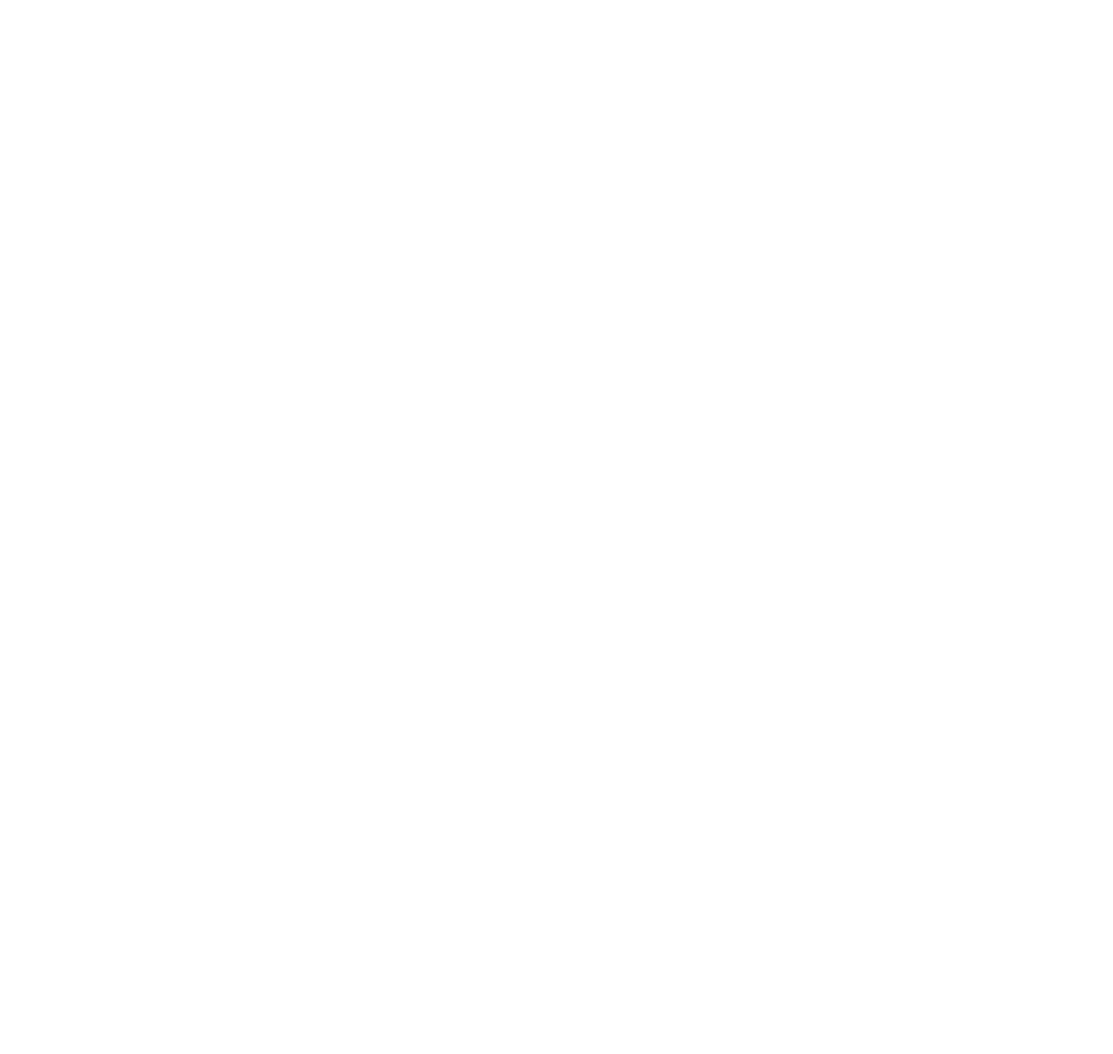
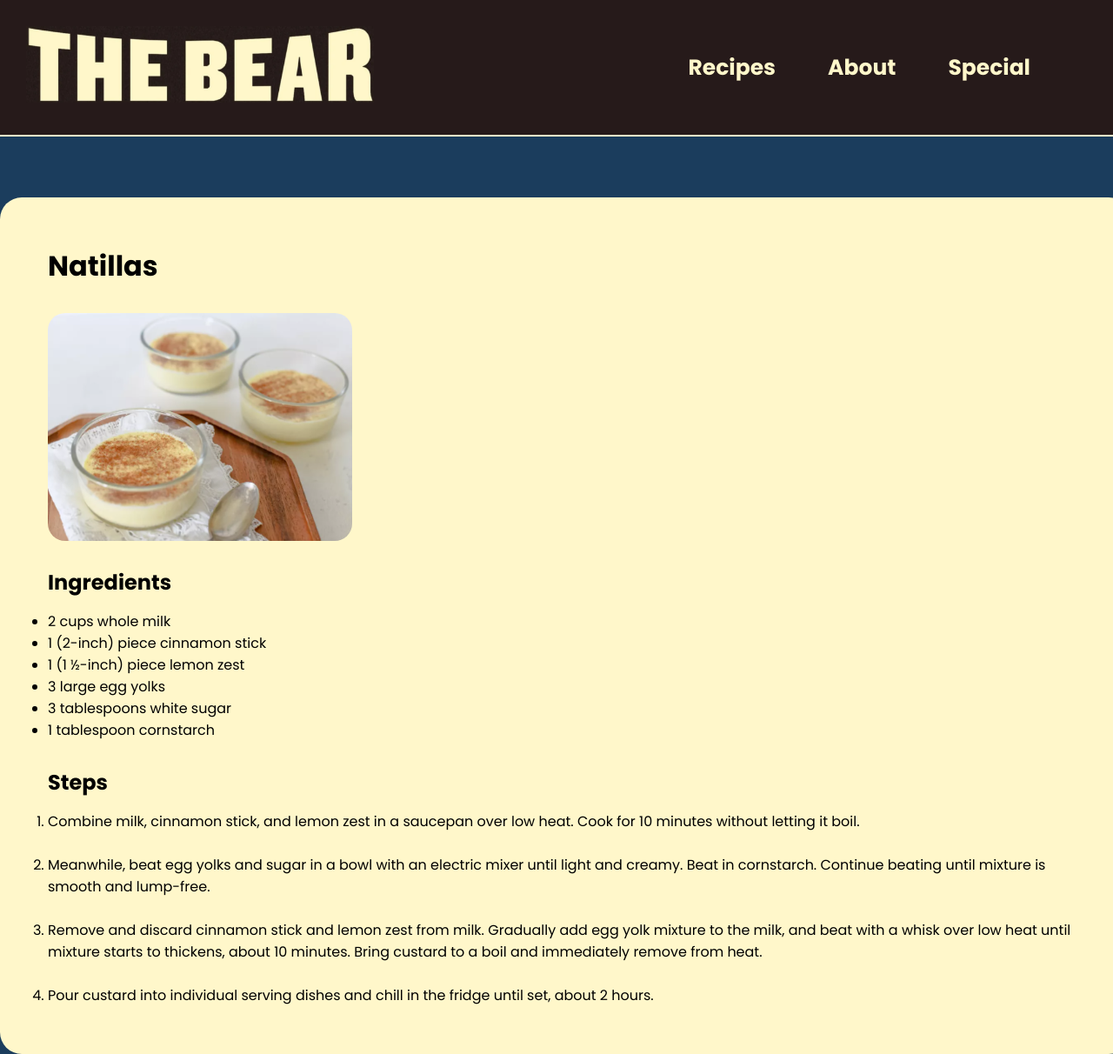
Before and after one commit to fjcorfel/odin-recipes, a plain HTML site: page pages/natillas.html in a window 1280 px wide. Shown: the whole page at 87% size. Before the commit the page ends 800 px from the top, so only its background shows below. Drawn offline with Linux system fonts and the light colour scheme.

Commit message:
Add the recipes information and apply font family

```diff
--- a/pages/natillas.html
+++ b/pages/natillas.html
@@ -0,0 +1,79 @@
+<!DOCTYPE html>
+<html lang="en">
+
+<head>
+    <meta charset="UTF-8">
+    <meta name="viewport" content="width=device-width, initial-scale=1.0">
+    <title>The Bear - Cheesecake</title>
+    <link rel="stylesheet" href="../style.css">
+    <link rel="icon" href="../images/bear-logo.png">
+    <link rel="preconnect" href="https://fonts.googleapis.com">
+    <link rel="preconnect" href="https://fonts.gstatic.com" crossorigin>
+    <link href="https://fonts.googleapis.com/css2?family=Poppins:ital,wght@0,100;0,200;0,300;0,400;0,500;0,600;0,700;0,800;0,900;1,100;1,200;1,300;1,400;1,500;1,600;1,700;1,800;1,900&display=swap" rel="stylesheet">
+
+</head>
+
+<body>
+
+    <div class="header-container">
+        <div class="header-logo">
+            <a href="../index.html" title="Homepage">
+                <img src="../images/the-bear-logo.png" alt="The Bear logo">
+            </a>
+
+        </div>
+
+        <div class="links-container">
+            <a href="./recipes.html">Recipes</a>
+            <a href="https://en.wikipedia.org/wiki/The_Bear_(TV_series)" target="_blank" rel="noopener noreferrer">About</a>
+            <a href="https://www.youtube.com/watch?v=dQw4w9WgXcQ" target="_blank" rel="noopener noreferrer">Special</a>
+        </div>
+    </div>
+
+    <div class="recipe-info-container">
+        <h1>Natillas</h1>
+        <img src="../../images/natillas.png" alt="Yummy Natillas" width="350">
+
+        <h2>Ingredients</h2>
+
+        <ul>
+            <li>2 cups whole milk</li>
+            <li>1 (2-inch) piece cinnamon stick</li>
+            <li>1 (1 ½-inch) piece lemon zest</li>
+            <li>3 large egg yolks</li>
+            <li>3 tablespoons white sugar</li>
+            <li>1 tablespoon cornstarch</li>
+        </ul>
+
+        <h2>Steps</h2>
+
+        <ol>
+            <li>Combine milk, cinnamon stick, and lemon zest in a saucepan over low
+                heat. Cook for 10 minutes without letting it boil.</li>
+
+            <br>
+
+            <li>Meanwhile, beat egg yolks and sugar in a bowl with an electric mixer
+                until light and creamy. Beat in cornstarch. Continue beating until
+                mixture is smooth and lump-free.</li>
+
+            <br>
+
+            <li>Remove and discard cinnamon stick and lemon zest from milk.
+                Gradually add egg yolk mixture to the milk, and beat with a whisk
+                over low heat until mixture starts to thickens, about 10 minutes.
+                Bring custard to a boil and immediately remove from heat.</li>
+
+            <br>
+
+            <li>Pour custard into individual serving dishes and chill in the fridge
+                until set, about 2 hours.</li>
+        </ol>
+
+
+
+    </div>
+
+
+</body>
+</html>
--- a/style.css
+++ b/style.css
@@ -2,11 +2,11 @@
     margin: 0px;
     padding: 0px;
     box-sizing: border-box;
-    font-family: sans-serif;
 }
 
 body {
     background-color: #1b3d5d;
+    font-family: "Poppins", sans-serif;
 }
 
 .header-container {
@@ -41,6 +41,7 @@ body {
     font-weight: bolder;
     font-size: 25px;
     padding: 10px;
+    font-family: "Poppins", sans-serif;
 
 }
 
@@ -122,3 +123,31 @@ body {
     margin: 0px 25px 25px 500px;
 
 }
+
+.recipe-info-container {
+    display: flex;
+    background-color: #fff7ca;
+    margin: 0 auto;
+    width: 1300px;
+    border-radius: 25px;
+    padding: 55px;
+    margin-top: 70px;
+    flex-direction: column;
+    align-items: left;
+}
+
+.recipe-info-container h1 {
+    margin-bottom: 5px;
+}
+
+.recipe-info-container h2 {
+    margin-bottom: 15px;
+    margin-top: 30px;
+}
+
+.recipe-info-container img {
+    width: 350px;
+    height: auto;
+    border-radius: 20px;
+    margin-top: 25px;
+}
```
Also changed, not shown: index.html (+6 -1 lines), pages/cheesecake.html (+102 -0 lines), pages/recipes.html (+8 -1 lines), pages/tacos.html (+75 -0 lines).
